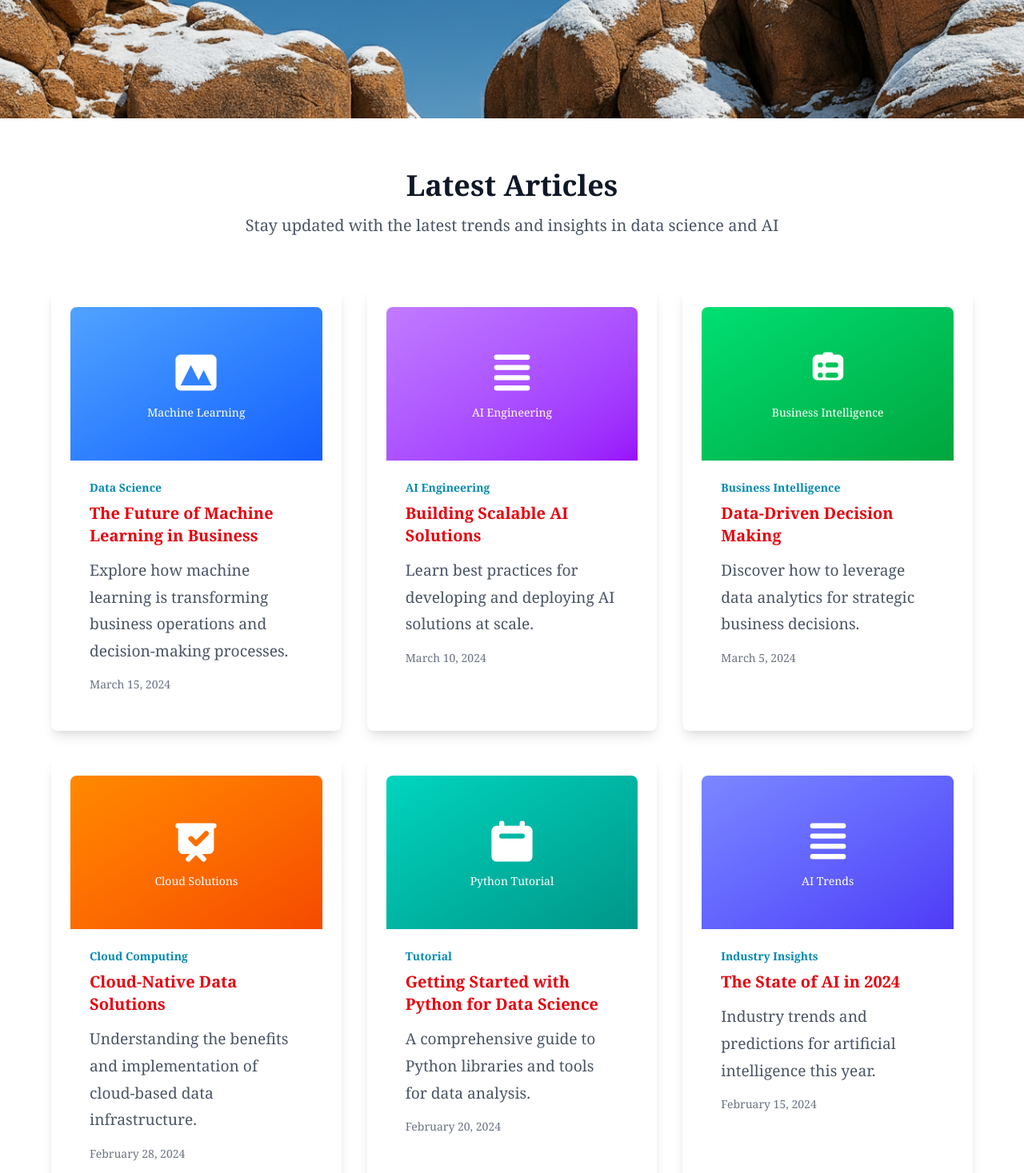
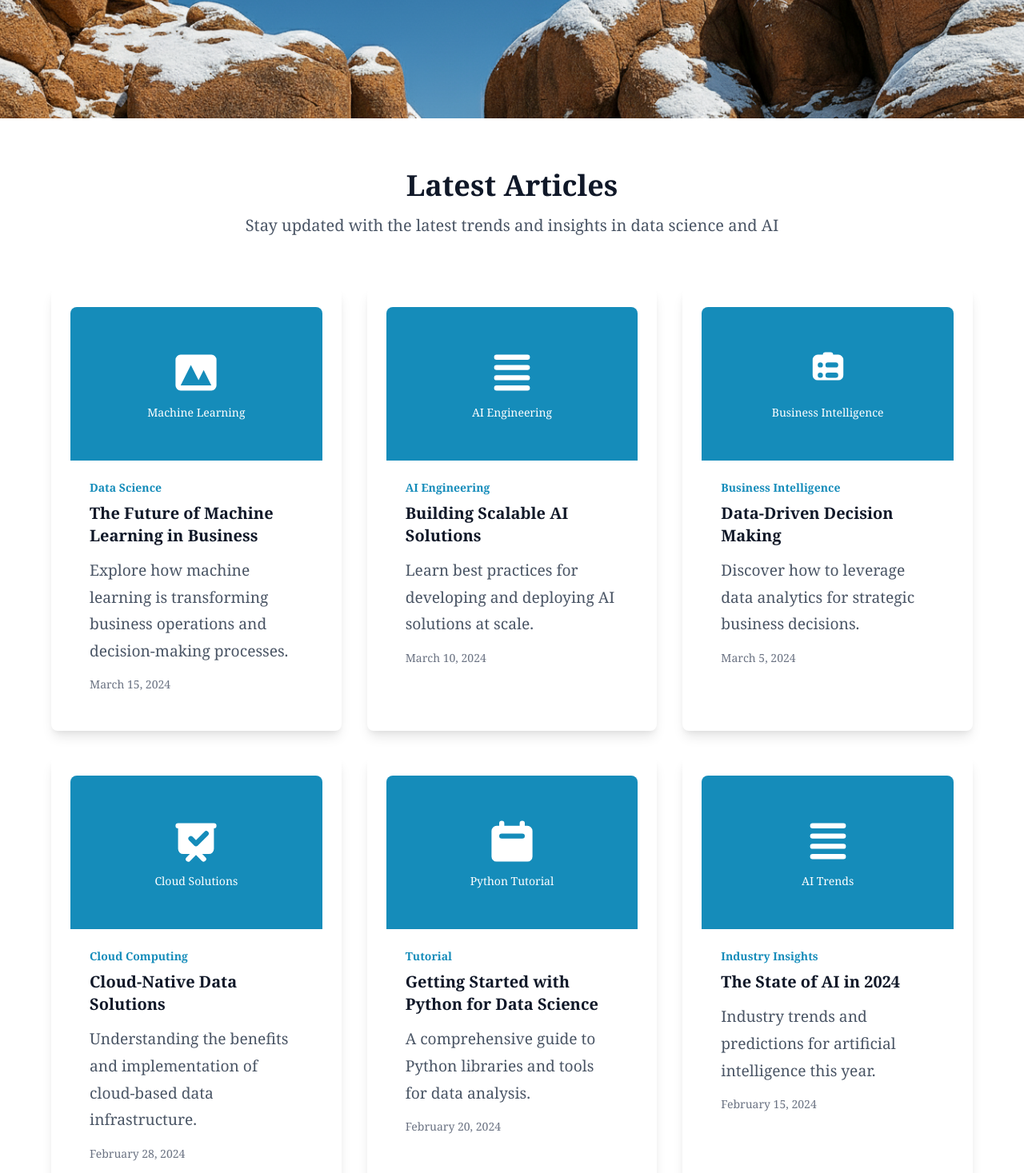
Before and after one commit to Edna112/expert-data-science-and-AI, a React (Vite) app: page /insights in a window 1280 px wide. Shown: the part 412-1879 px from the top of the page at 80% size. Built offline with nearby package versions, Linux system fonts and the light colour scheme.

Commit message:
Refactored color styles in Insights and Services components for improved visual consistency; replaced gradient backgrounds with solid colors and updated text colors for better readability and aesthetics.

```diff
--- a/src/pages/Insights.jsx
+++ b/src/pages/Insights.jsx
@@ -42,7 +42,7 @@ const Insights = () => {
           <div className="grid md:grid-cols-2 lg:grid-cols-3 gap-8">
             {/* Article 1 */}
             <Link to="/insights/future-machine-learning-business" className="card hover:shadow-xl transition-all duration-300 group">
-              <div className="bg-gradient-to-br from-blue-400 to-blue-600 h-48 rounded-t-lg flex items-center justify-center">
+              <div className="bg-[#158cba] h-48 rounded-t-lg flex items-center justify-center">
                 <div className="text-center text-white">
                   <svg className="w-16 h-16 mx-auto mb-2" fill="currentColor" viewBox="0 0 20 20">
                     <path fillRule="evenodd" d="M4 3a2 2 0 00-2 2v10a2 2 0 002 2h12a2 2 0 002-2V5a2 2 0 00-2-2H4zm12 12H4l4-8 3 6 2-4 3 6z" clipRule="evenodd" />
@@ -51,8 +51,8 @@ const Insights = () => {
                 </div>
               </div>
               <div className="p-6">
-                <div className="text-sm text-expert-blue font-semibold mb-2">Data Science</div>
-                <h3 className="text-xl font-bold text-red-600 mb-3 group-hover:text-red-700 transition-colors">
+                <div className="text-sm text-[#158cba] font-semibold mb-2">Data Science</div>
+                <h3 className="text-xl font-bold text-gray-900 mb-3 group-hover:text-[#158cba] transition-colors">
                   The Future of Machine Learning in Business
                 </h3>
                 <p className="text-gray-600 mb-4">
@@ -64,7 +64,7 @@ const Insights = () => {
 
             {/* Article 2 */}
             <Link to="/insights/building-scalable-ai-solutions" className="card hover:shadow-xl transition-all duration-300 group">
-              <div className="bg-gradient-to-br from-purple-400 to-purple-600 h-48 rounded-t-lg flex items-center justify-center">
+              <div className="bg-[#158cba] h-48 rounded-t-lg flex items-center justify-center">
                 <div className="text-center text-white">
                   <svg className="w-16 h-16 mx-auto mb-2" fill="currentColor" viewBox="0 0 20 20">
                     <path fillRule="evenodd" d="M3 4a1 1 0 011-1h12a1 1 0 110 2H4a1 1 0 01-1-1zm0 4a1 1 0 011-1h12a1 1 0 110 2H4a1 1 0 01-1-1zm0 4a1 1 0 011-1h12a1 1 0 110 2H4a1 1 0 01-1-1zm0 4a1 1 0 011-1h12a1 1 0 110 2H4a1 1 0 01-1-1z" clipRule="evenodd" />
@@ -73,8 +73,8 @@ const Insights = () => {
                 </div>
               </div>
               <div className="p-6">
-                <div className="text-sm text-expert-blue font-semibold mb-2">AI Engineering</div>
-                <h3 className="text-xl font-bold text-red-600 mb-3 group-hover:text-red-700 transition-colors">
+                <div className="text-sm text-[#158cba] font-semibold mb-2">AI Engineering</div>
+                <h3 className="text-xl font-bold text-gray-900 mb-3 group-hover:text-[#158cba] transition-colors">
                   Building Scalable AI Solutions
                 </h3>
                 <p className="text-gray-600 mb-4">
@@ -86,7 +86,7 @@ const Insights = () => {
 
             {/* Article 3 */}
             <Link to="/insights/data-driven-decision-making" className="card hover:shadow-xl transition-all duration-300 group">
-              <div className="bg-gradient-to-br from-green-400 to-green-600 h-48 rounded-t-lg flex items-center justify-center">
+              <div className="bg-[#158cba] h-48 rounded-t-lg flex items-center justify-center">
                 <div className="text-center text-white">
                   <svg className="w-16 h-16 mx-auto mb-2" fill="currentColor" viewBox="0 0 20 20">
                     <path fillRule="evenodd" d="M9 2a1 1 0 000 2h2a1 1 0 100-2H9z" clipRule="evenodd" />
@@ -96,8 +96,8 @@ const Insights = () => {
                 </div>
               </div>
               <div className="p-6">
-                <div className="text-sm text-expert-blue font-semibold mb-2">Business Intelligence</div>
-                <h3 className="text-xl font-bold text-red-600 mb-3 group-hover:text-red-700 transition-colors">
+                <div className="text-sm text-[#158cba] font-semibold mb-2">Business Intelligence</div>
+                <h3 className="text-xl font-bold text-gray-900 mb-3 group-hover:text-[#158cba] transition-colors">
                   Data-Driven Decision Making
                 </h3>
                 <p className="text-gray-600 mb-4">
@@ -109,7 +109,7 @@ const Insights = () => {
 
             {/* Article 4 */}
             <Link to="/insights/cloud-native-data-solutions" className="card hover:shadow-xl transition-all duration-300 group">
-              <div className="bg-gradient-to-br from-orange-400 to-orange-600 h-48 rounded-t-lg flex items-center justify-center">
+              <div className="bg-[#158cba] h-48 rounded-t-lg flex items-center justify-center">
                 <div className="text-center text-white">
                   <svg className="w-16 h-16 mx-auto mb-2" fill="currentColor" viewBox="0 0 20 20">
                     <path fillRule="evenodd" d="M3 3a1 1 0 000 2v8a2 2 0 002 2h2.586l-1.293 1.293a1 1 0 101.414 1.414L10 15.414l2.293 2.293a1 1 0 001.414-1.414L12.414 15H15a2 2 0 002-2V5a1 1 0 100-2H3zm11.707 4.707a1 1 0 00-1.414-1.414L10 9.586 8.707 8.293a1 1 0 00-1.414 1.414l2 2a1 1 0 001.414 0l4-4z" clipRule="evenodd" />
@@ -118,8 +118,8 @@ const Insights = () => {
                 </div>
               </div>
               <div className="p-6">
-                <div className="text-sm text-expert-blue font-semibold mb-2">Cloud Computing</div>
-                <h3 className="text-xl font-bold text-red-600 mb-3 group-hover:text-red-700 transition-colors">
+                <div className="text-sm text-[#158cba] font-semibold mb-2">Cloud Computing</div>
+                <h3 className="text-xl font-bold text-gray-900 mb-3 group-hover:text-[#158cba] transition-colors">
                   Cloud-Native Data Solutions
                 </h3>
                 <p className="text-gray-600 mb-4">
@@ -131,7 +131,7 @@ const Insights = () => {
 
             {/* Article 5 */}
             <Link to="/insights/python-data-science-tutorial" className="card hover:shadow-xl transition-all duration-300 group">
-              <div className="bg-gradient-to-br from-teal-400 to-teal-600 h-48 rounded-t-lg flex items-center justify-center">
+              <div className="bg-[#158cba] h-48 rounded-t-lg flex items-center justify-center">
                 <div className="text-center text-white">
                   <svg className="w-16 h-16 mx-auto mb-2" fill="currentColor" viewBox="0 0 20 20">
                     <path fillRule="evenodd" d="M6 2a1 1 0 00-1 1v1H4a2 2 0 00-2 2v10a2 2 0 002 2h12a2 2 0 002-2V6a2 2 0 00-2-2h-1V3a1 1 0 10-2 0v1H7V3a1 1 0 00-1-1zm0 5a1 1 0 000 2h8a1 1 0 100-2H6z" clipRule="evenodd" />
@@ -140,8 +140,8 @@ const Insights = () => {
                 </div>
               </div>
               <div className="p-6">
-                <div className="text-sm text-expert-blue font-semibold mb-2">Tutorial</div>
-                <h3 className="text-xl font-bold text-red-600 mb-3 group-hover:text-red-700 transition-colors">
+                <div className="text-sm text-[#158cba] font-semibold mb-2">Tutorial</div>
+                <h3 className="text-xl font-bold text-gray-900 mb-3 group-hover:text-[#158cba] transition-colors">
                   Getting Started with Python for Data Science
                 </h3>
                 <p className="text-gray-600 mb-4">
@@ -153,7 +153,7 @@ const Insights = () => {
 
             {/* Article 6 */}
             <Link to="/insights/state-of-ai-2024" className="card hover:shadow-xl transition-all duration-300 group">
-              <div className="bg-gradient-to-br from-indigo-400 to-indigo-600 h-48 rounded-t-lg flex items-center justify-center">
+              <div className="bg-[#158cba] h-48 rounded-t-lg flex items-center justify-center">
                 <div className="text-center text-white">
                   <svg className="w-16 h-16 mx-auto mb-2" fill="currentColor" viewBox="0 0 20 20">
                     <path fillRule="evenodd" d="M3 4a1 1 0 011-1h12a1 1 0 110 2H4a1 1 0 01-1-1zm0 4a1 1 0 011-1h12a1 1 0 110 2H4a1 1 0 01-1-1zm0 4a1 1 0 011-1h12a1 1 0 110 2H4a1 1 0 01-1-1zm0 4a1 1 0 011-1h12a1 1 0 110 2H4a1 1 0 01-1-1z" clipRule="evenodd" />
@@ -162,8 +162,8 @@ const Insights = () => {
                 </div>
               </div>
               <div className="p-6">
-                <div className="text-sm text-expert-blue font-semibold mb-2">Industry Insights</div>
-                <h3 className="text-xl font-bold text-red-600 mb-3 group-hover:text-red-700 transition-colors">
+                <div className="text-sm text-[#158cba] font-semibold mb-2">Industry Insights</div>
+                <h3 className="text-xl font-bold text-gray-900 mb-3 group-hover:text-[#158cba] transition-colors">
                   The State of AI in 2024
                 </h3>
                 <p className="text-gray-600 mb-4">
```
Also changed, not shown: src/pages/Services.jsx (+25 -15 lines).
